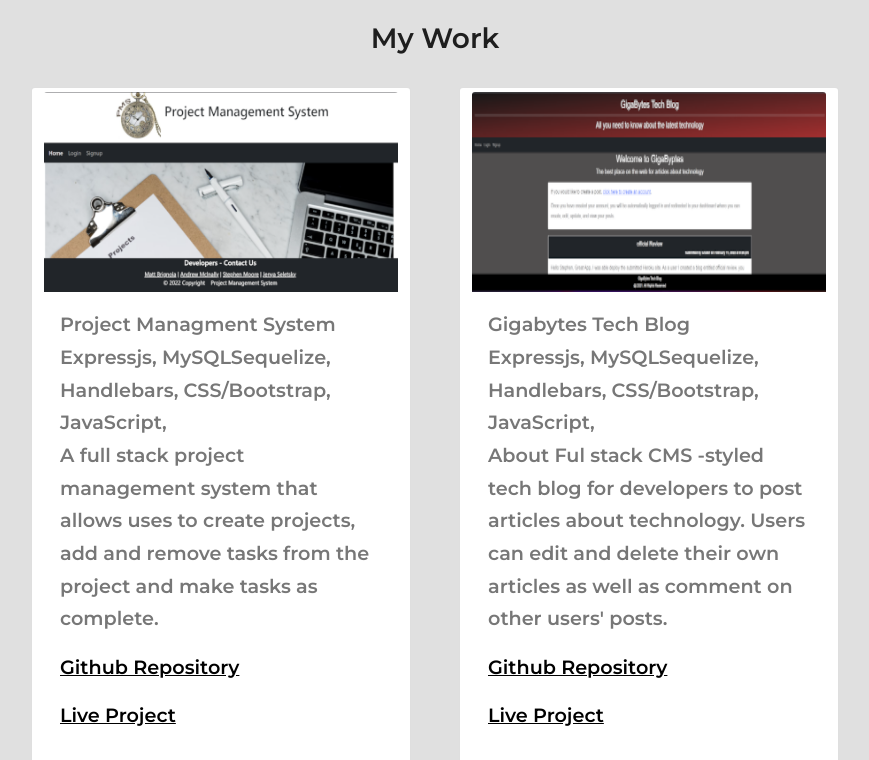
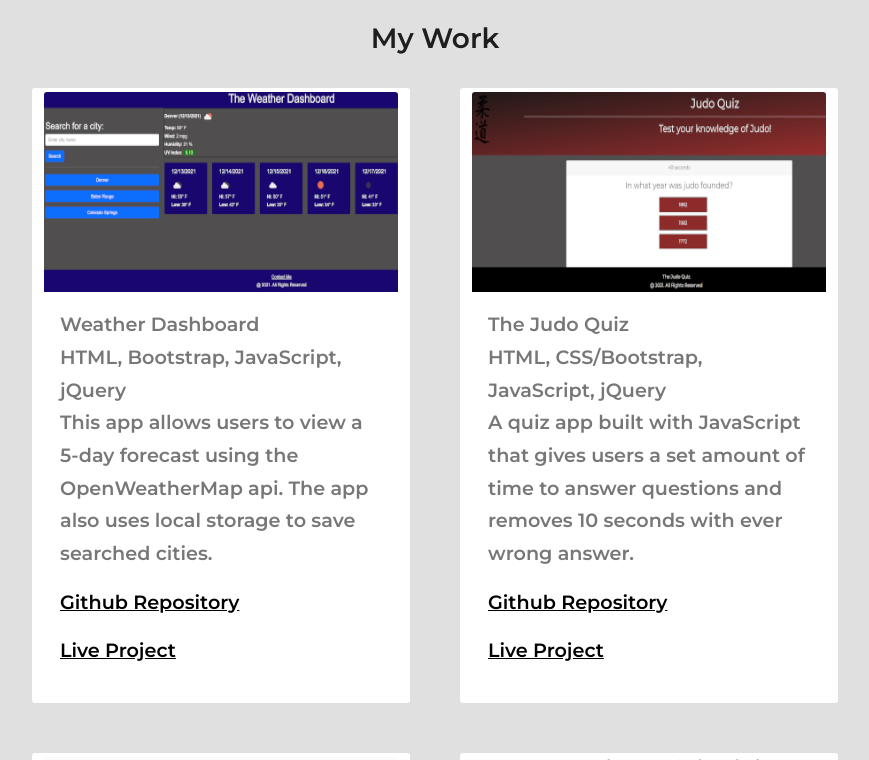
Before and after one commit to judo2000/react_portfolio, a React (Create React App) app: page /work in a window 1280 px wide. Shown: the part 380-1140 px from the top of the page, without its empty margins (205-1074 px from the left). Built offline with nearby package versions, Linux system fonts and the light colour scheme.

Commit message:
Remove projects housed on heroku until I can get them working somewhere else

```diff
--- a/src/routes/myWork/myWork.component.js
+++ b/src/routes/myWork/myWork.component.js
@@ -1,6 +1,6 @@
-import { Outlet } from "react-router-dom";
+import { Outlet } from 'react-router-dom';
 
-import "./myWork.styles.css";
+import './myWork.styles.css';
 
 const MyWork = () => {
   return (
@@ -16,105 +16,6 @@ const MyWork = () => {
           <div className="row">
             <div className="col-12">
               <div className="row justify-content-center">
-                <div className="card col-sm-12 col-md-4 mx-md-4 my-4 py-1">
-                  <div className="work_box">
-                    <a
-                      href="https://judo2000-project-mgnt.herokuapp.com/"
-                      target="_blank"
-                      rel="noreferrer"
-                    >
-                      <div className="work_img_box">
-                        <img
-                          src="/img/project_management.png"
-                          className="card-img-top img-fluid work_img"
-                          alt="Project Management System App"
-                        />
-                      </div>
-                    </a>
-                    <div className="card-body">
-                      <span className="title_small">
-                        Project Managment System
-                      </span>
-                      <br />
-                      <span className="title_small_sub">
-                        Expressjs, MySQLSequelize, Handlebars, CSS/Bootstrap,
-                        JavaScript,
-                      </span>
-                      <p>
-                        A full stack project management system that allows uses
-                        to create projects, add and remove tasks from the
-                        project and make tasks as complete.
-                      </p>
-                      <p>
-                        <a
-                          href="https://github.com/judo2000/proManagementSyst"
-                          target="_blank"
-                          rel="noreferrer"
-                        >
-                          Github Repository
-                        </a>
-                      </p>
-                      <p>
-                        <a
-                          href="https://judo2000-project-mgnt.herokuapp.com/"
-                          target="_blank"
-                          rel="noreferrer"
-                        >
-                          Live Project
-                        </a>
-                      </p>
-                    </div>
-                  </div>
-                </div>
-                <div className="card col-sm-12 col-md-4 mx-md-4 my-4 py-1">
-                  <div className="work_box">
-                    <a
-                      href="https://judo2000-gigabytes.herokuapp.com/"
-                      target="_blank"
-                      rel="noreferrer"
-                    >
-                      <div className="work_img_box">
-                        <img
-                          src="/img/gigabytes.png"
-                          className="card-img-top img-fluid work_img"
-                          alt="Project Management System App"
-                        />
-                      </div>
-                    </a>
-                    <div className="card-body">
-                      <span className="title_small">Gigabytes Tech Blog</span>
-                      <br />
-                      <span className="title_small_sub">
-                        Expressjs, MySQLSequelize, Handlebars, CSS/Bootstrap,
-                        JavaScript,
-                      </span>
-                      <p>
-                        About Ful stack CMS -styled tech blog for developers to
-                        post articles about technology. Users can edit and
-                        delete their own articles as well as comment on other
-                        users' posts.
-                      </p>
-                      <p>
-                        <a
-                          href="https://github.com/judo2000/GigaBytes_tech_blog"
-                          target="_blank"
-                          rel="noreferrer"
-                        >
-                          Github Repository
-                        </a>
-                      </p>
-                      <p>
-                        <a
-                          href="http://judo2000-gigabytes.herokuapp.com/"
-                          target="_blank"
-                          rel="noreferrer"
-                        >
-                          Live Project
-                        </a>
-                      </p>
-                    </div>
-                  </div>
-                </div>
                 <div className="card col-sm-12 col-md-4 mx-md-4 my-4 py-1">
                   <div className="work_box">
                     <a
@@ -137,7 +38,7 @@ const MyWork = () => {
                         HTML, Bootstrap, JavaScript, jQuery
                       </span>
                       <p>
-                        An app allows users to view a 5-day forecast using the
+                        This app allows users to view a 5-day forecast using the
                         OpenWeatherMap api. The app also uses local storage to
                         save searched cities.
                       </p>
@@ -277,7 +178,7 @@ const MyWork = () => {
                         HTML, CSS/Bootstrap, JavaScript, jQuery
                       </span>
                       <p>
-                        {" "}
+                        {' '}
                         A JavaScript app that uses the moments.js API to display
                         the hours of the current day and uses local storage to
                         save a user's daily schedule.
```
Also changed, not shown: src/routes/myWork/temp.js (added, +99 -0 lines).
